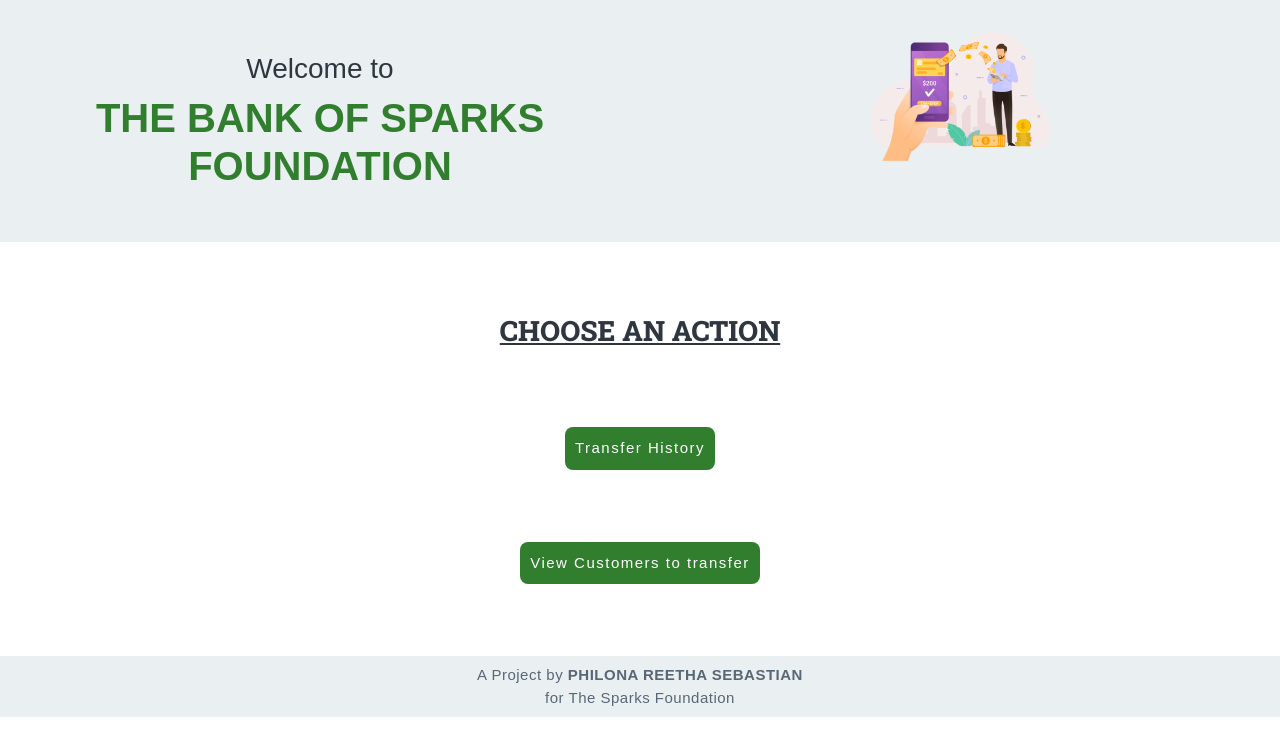
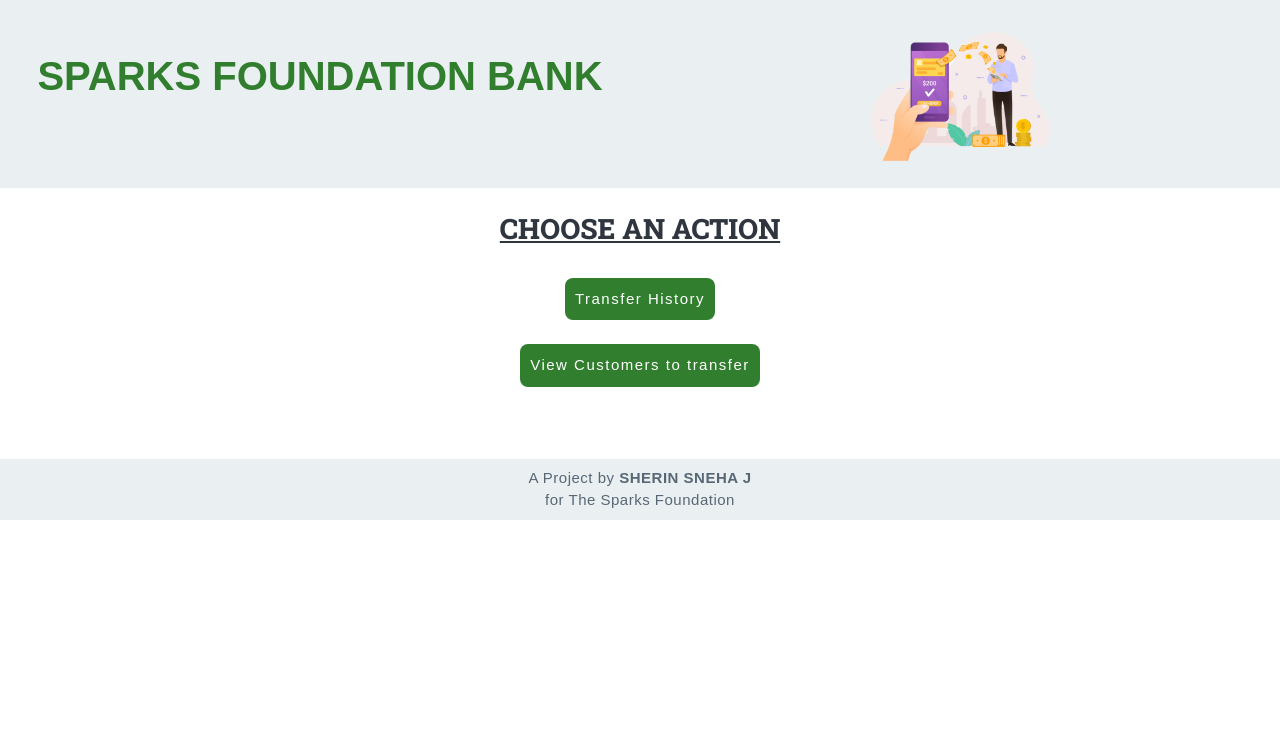
Before and after one commit to Sherin-Sneha/Basic-Banking-System, a PHP site: page / in a window 1280 px wide. Shown: the part 56-800 px from the top of the page. Run offline with PHP 8.4, Linux system fonts and the light colour scheme.

Commit message:
Update index.php

```diff
--- a/index.php
+++ b/index.php
@@ -7,7 +7,6 @@
     <link rel="preconnect" href="https://fonts.gstatic.com">
     <link href="https://fonts.googleapis.com/css2?family=Roboto+Slab:wght@800&display=swap" rel="stylesheet">
 
-
     <link rel="stylesheet" href="https://stackpath.bootstrapcdn.com/bootstrap/4.5.2/css/bootstrap.min.css" integrity="sha384-JcKb8q3iqJ61gNV9KGb8thSsNjpSL0n8PARn9HuZOnIxN0hoP+VmmDGMN5t9UJ0Z" crossorigin="anonymous">
     <link rel="stylesheet" type="text/css" href="css/style.css">
     <link rel="stylesheet" type="text/css" href="css/navbar.css">
@@ -16,17 +15,17 @@
   </head>
 
   <body>
+
   <?php
+  require_once 'config.php';
   include 'navbar.php';
   ?>
 
       <div class="container-fluid">
-
             <div class="row intro py-1">
               <div class="col-sm-12 col-md">
                 <div class="heading text-center my-5">
-                  <h3>Welcome to</h3>
-                  <h1>THE BANK OF SPARKS FOUNDATION</h1>
+                  <h1>SPARKS FOUNDATION BANK</h1>
                 </div>
               </div>
               <div class="col-sm-12 col-md img text-center">
@@ -36,24 +35,18 @@
 
 
           <br>
-          <br>
-          <br>
+
           <h3 class="action" ><span style="font-family: 'Roboto Slab', serif">CHOOSE AN ACTION</h3></span>
             <div class="column activity text-center">
-
+            <br>
                   <div class="col-md act">
 
-                    <br>
-                    <br>
-                    <br>
                     <a href="transactionhistory.php"><button>Transfer History</button></a>
                   </div>
-
+                  <br>
                   <div class="col-md act">
 
-                    <br>
-                    <br>
-                    <br>
+
                     <a href="transfermoney.php"><button>View Customers to transfer</button></a>
                   </div>
 
@@ -62,7 +55,7 @@
       </div>
       <br>
       <footer class="text-center mt-5 py-2">
-        <p>A Project by <b>PHILONA REETHA SEBASTIAN</b> <br>for The Sparks Foundation</p>
+        <p>A Project by <b>SHERIN SNEHA J</b> <br>for The Sparks Foundation</p>
       </footer>
 
       <script src="https://code.jquery.com/jquery-3.5.1.slim.min.js" integrity="sha384-DfXdz2htPH0lsSSs5nCTpuj/zy4C+OGpamoFVy38MVBnE+IbbVYUew+OrCXaRkfj" crossorigin="anonymous"></script>
```
